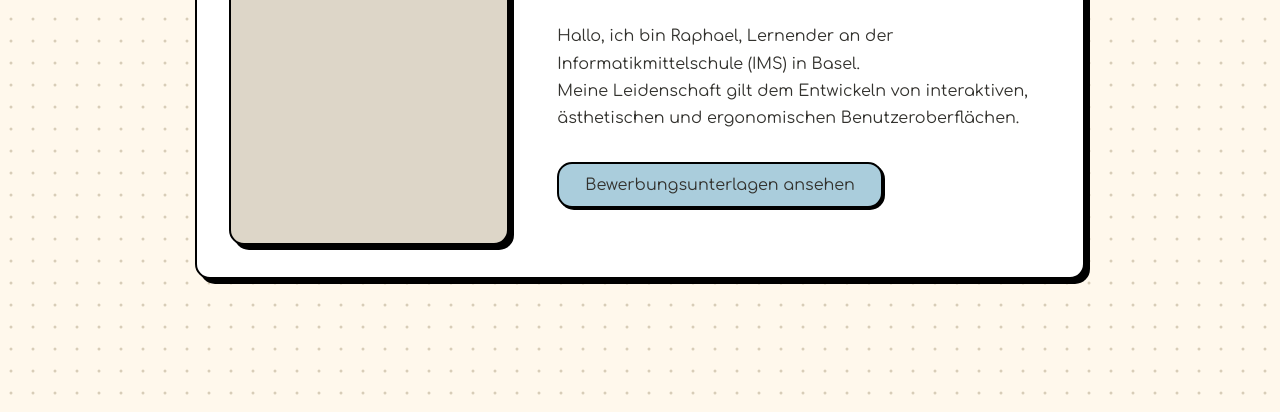
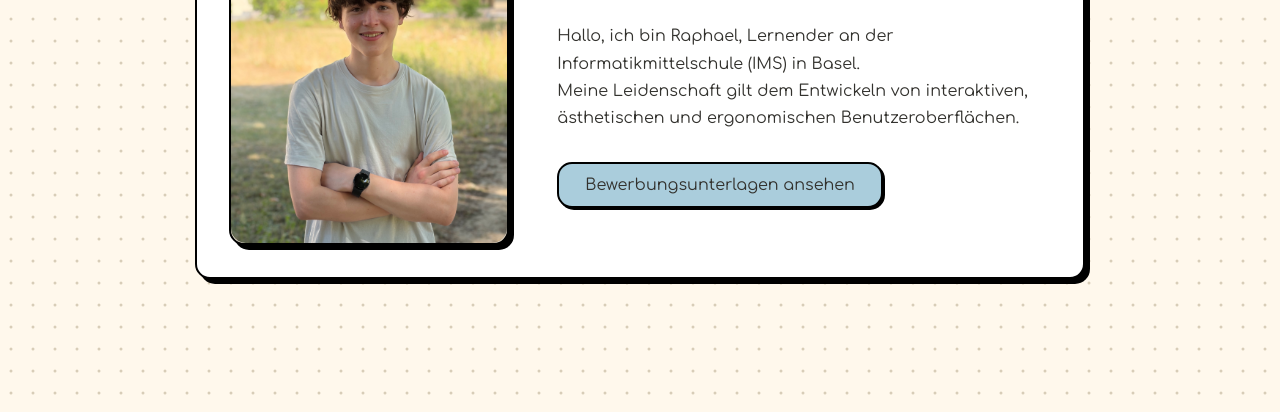
Before and after one commit to rasel-not-available/PW, a plain HTML site: page docs/index.html in a window 1280 px wide. Shown: the part 388-800 px from the top of the page. Drawn offline with Linux system fonts and the light colour scheme.

Commit message:
Fixed one char

```diff
--- a/docs/index.html
+++ b/docs/index.html
@@ -24,7 +24,7 @@
     <main class="page">
       <div class="home-grid">
         <div class="profile-photo">
-          <img src="assets/images/PFP.jpg" alt="Raphael Seidel">
+          <img src="assets/images/PFP.jpeg" alt="Raphael Seidel">
         </div>
         <div class="profile-text">
           <h1>Raphael Seidel</h1>
```
